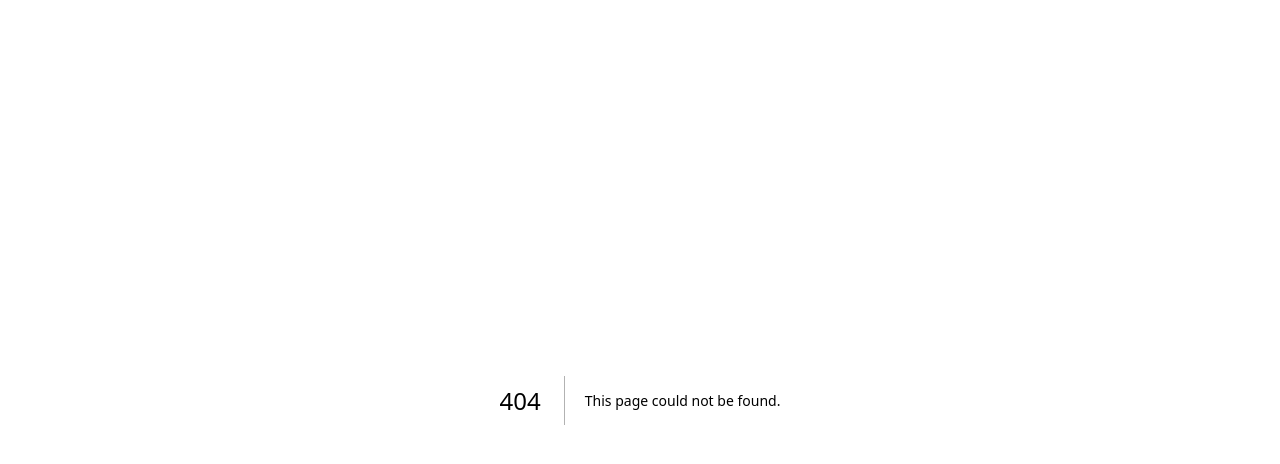
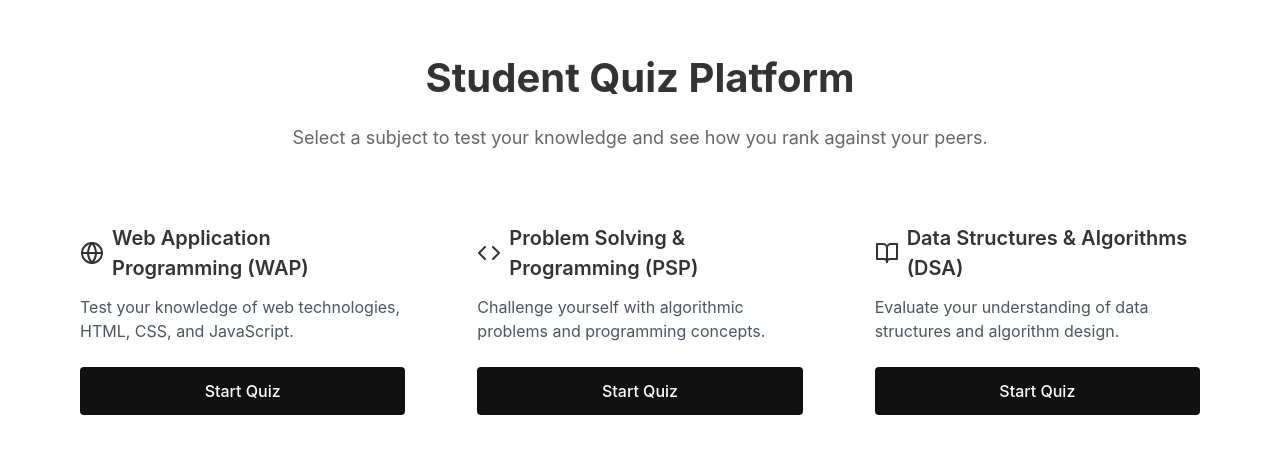
Before and after one commit to chiku97/Project_marathon, a Next.js app: page /dashboard in a window 1280 px wide. Before the commit this address had no page. Shown: the top 464 px of the page. Built offline with nearby package versions, Linux system fonts and the light colour scheme.

Commit message:
first commit nextjs

```diff
--- /dev/null
+++ b/app/dashboard/page.css
@@ -0,0 +1,140 @@
+/* General styles */
+* {
+    box-sizing: border-box;
+    margin: 0;
+    padding: 0;
+  }
+
+  body {
+    font-family: -apple-system, BlinkMacSystemFont, "Segoe UI", Roboto, Oxygen, Ubuntu, Cantarell, "Open Sans",
+      "Helvetica Neue", sans-serif;
+    line-height: 1.5;
+    color: #333;
+  }
+
+  .container {
+    max-width: 1200px;
+    margin: 0 auto;
+    padding: 48px 16px;
+  }
+
+  /* Header styles */
+  .main-title {
+    font-size: 2.5rem;
+    font-weight: bold;
+    text-align: center;
+    margin-bottom: 16px;
+  }
+
+  .subtitle {
+    font-size: 1.125rem;
+    color: #666;
+    text-align: center;
+    margin-bottom: 48px;
+    max-width: 800px;
+    margin-left: auto;
+    margin-right: auto;
+  }
+
+  /* Grid layout */
+  .quiz-grid {
+    display: grid;
+    grid-template-columns: 1fr;
+    gap: 24px;
+  }
+
+  @media (min-width: 768px) {
+    .quiz-grid {
+      grid-template-columns: repeat(3, 1fr);
+    }
+  }
+
+  /* Card styles */
+  .quiz-card {
+    border-radius: 8px;
+    overflow: hidden;
+    display: flex;
+    flex-direction: column;
+    height: 100%;
+  }
+
+  /* Category specific colors */
+  .wap-category {
+    background-color: #eff6ff; /* light blue */
+  }
+
+  .wap-category .icon,
+  .wap-category .category-title {
+    color: #2563eb; /* blue */
+  }
+
+  .psp-category {
+    background-color: #ecfdf5; /* light green */
+  }
+
+  .psp-category .icon,
+  .psp-category .category-title {
+    color: #10b981; /* green */
+  }
+
+  .dsa-category {
+    background-color: #f5f3ff; /* light purple */
+  }
+
+  .dsa-category .icon,
+  .dsa-category .category-title {
+    color: #8b5cf6; /* purple */
+  }
+
+  /* Card sections */
+  .card-header {
+    padding: 24px 24px 12px 24px;
+  }
+
+  .icon-title {
+    display: flex;
+    align-items: center;
+  }
+
+  .icon {
+    display: flex;
+    align-items: center;
+    justify-content: center;
+    width: 24px;
+    height: 24px;
+  }
+
+  .category-title {
+    font-size: 1.25rem;
+    font-weight: 600;
+    margin-left: 8px;
+  }
+
+  .card-body {
+    padding: 0 24px;
+    flex-grow: 1;
+  }
+
+  .category-description {
+    color: #4b5563;
+  }
+
+  .card-footer {
+    padding: 24px;
+  }
+
+  .start-button {
+    display: block;
+    background-color: #111;
+    color: white;
+    padding: 12px 16px;
+    border-radius: 4px;
+    text-align: center;
+    text-decoration: none;
+    font-weight: 500;
+    transition: background-color 0.2s;
+  }
+
+  .start-button:hover {
+    background-color: #333;
+  }
--- /dev/null
+++ b/app/dashboard/page.js
@@ -0,0 +1,115 @@
+import "./page.css"
+
+// Simple icons as React components
+const Globe = () => (
+  <svg
+    xmlns="http://www.w3.org/2000/svg"
+    width="24"
+    height="24"
+    viewBox="0 0 24 24"
+    fill="none"
+    stroke="currentColor"
+    strokeWidth="2"
+    strokeLinecap="round"
+    strokeLinejoin="round"
+  >
+    <circle cx="12" cy="12" r="10"></circle>
+    <line x1="2" y1="12" x2="22" y2="12"></line>
+    <path d="M12 2a15.3 15.3 0 0 1 4 10 15.3 15.3 0 0 1-4 10 15.3 15.3 0 0 1-4-10 15.3 15.3 0 0 1 4-10z"></path>
+  </svg>
+)
+
+const Code = () => (
+  <svg
+    xmlns="http://www.w3.org/2000/svg"
+    width="24"
+    height="24"
+    viewBox="0 0 24 24"
+    fill="none"
+    stroke="currentColor"
+    strokeWidth="2"
+    strokeLinecap="round"
+    strokeLinejoin="round"
+  >
+    <polyline points="16 18 22 12 16 6"></polyline>
+    <polyline points="8 6 2 12 8 18"></polyline>
+  </svg>
+)
+
+const BookOpen = () => (
+  <svg
+    xmlns="http://www.w3.org/2000/svg"
+    width="24"
+    height="24"
+    viewBox="0 0 24 24"
+    fill="none"
+    stroke="currentColor"
+    strokeWidth="2"
+    strokeLinecap="round"
+    strokeLinejoin="round"
+  >
+    <path d="M2 3h6a4 4 0 0 1 4 4v14a3 3 0 0 0-3-3H2z"></path>
+    <path d="M22 3h-6a4 4 0 0 0-4 4v14a3 3 0 0 1 3-3h7z"></path>
+  </svg>
+)
+
+function Dashboard() {
+  const quizCategories = [
+    {
+      id: "wap",
+      title: "Web Application Programming (WAP)",
+      description: "Test your knowledge of web technologies, HTML, CSS, and JavaScript.",
+      icon: <Globe />,
+      colorClass: "wap-category",
+    },
+    {
+      id: "psp",
+      title: "Problem Solving & Programming (PSP)",
+      description: "Challenge yourself with algorithmic problems and programming concepts.",
+      icon: <Code />,
+      colorClass: "psp-category",
+    },
+    {
+      id: "dsa",
+      title: "Data Structures & Algorithms (DSA)",
+      description: "Evaluate your understanding of data structures and algorithm design.",
+      icon: <BookOpen />,
+      colorClass: "dsa-category",
+    },
+  ]
+
+  return (
+    <div className="container">
+      <h1 className="main-title">Student Quiz Platform</h1>
+      <p className="subtitle">Select a subject to test your knowledge and see how you rank against your peers.</p>
+
+      <div className="quiz-grid">
+        {quizCategories.map((category) => (
+          <div key={category.id} className={`quiz-card`}>
+            {/* First div - Icon with colored background */}
+            <div className="card-header" style={{backgroundColor:category.colorClass}}>
+              <div className="icon-title">
+                <span className="icon">{category.icon}</span>
+                <h2 className="category-title">{category.title}</h2>
+              </div>
+            </div>
+
+            {/* Second div - Description paragraph */}
+            <div className="card-body">
+              <p className="category-description">{category.description}</p>
+            </div>
+
+            {/* Third div - Button */}
+            <div className="card-footer">
+              <a  className="start-button">
+                Start Quiz
+              </a>
+            </div>
+          </div>
+        ))}
+      </div>
+    </div>
+  )
+}
+
+export default Dashboard
--- a/app/page.js
+++ b/app/page.js
@@ -3,101 +3,7 @@ import Image from "next/image";
 export default function Home() {
   return (
     <div className="grid grid-rows-[20px_1fr_20px] items-center justify-items-center min-h-screen p-8 pb-20 gap-16 sm:p-20 font-[family-name:var(--font-geist-sans)]">
-      <main className="flex flex-col gap-[32px] row-start-2 items-center sm:items-start">
-        <Image
-          className="dark:invert"
-          src="/next.svg"
-          alt="Next.js logo"
-          width={180}
-          height={38}
-          priority
-        />
-        <ol className="list-inside list-decimal text-sm/6 text-center sm:text-left font-[family-name:var(--font-geist-mono)]">
-          <li className="mb-2 tracking-[-.01em]">
-            Get started by editing{" "}
-            <code className="bg-black/[.05] dark:bg-white/[.06] px-1 py-0.5 rounded font-[family-name:var(--font-geist-mono)] font-semibold">
-              app/page.js
-            </code>
-            .
-          </li>
-          <li className="tracking-[-.01em]">
-            Save and see your changes instantly.
-          </li>
-        </ol>
 
-        <div className="flex gap-4 items-center flex-col sm:flex-row">
-          <a
-            className="rounded-full border border-solid border-transparent transition-colors flex items-center justify-center bg-foreground text-background gap-2 hover:bg-[#383838] dark:hover:bg-[#ccc] font-medium text-sm sm:text-base h-10 sm:h-12 px-4 sm:px-5 sm:w-auto"
-            href="https://vercel.com/new?utm_source=create-next-app&utm_medium=appdir-template-tw&utm_campaign=create-next-app"
-            target="_blank"
-            rel="noopener noreferrer"
-          >
-            <Image
-              className="dark:invert"
-              src="/vercel.svg"
-              alt="Vercel logomark"
-              width={20}
-              height={20}
-            />
-            Deploy now
-          </a>
-          <a
-            className="rounded-full border border-solid border-black/[.08] dark:border-white/[.145] transition-colors flex items-center justify-center hover:bg-[#f2f2f2] dark:hover:bg-[#1a1a1a] hover:border-transparent font-medium text-sm sm:text-base h-10 sm:h-12 px-4 sm:px-5 w-full sm:w-auto md:w-[158px]"
-            href="https://nextjs.org/docs?utm_source=create-next-app&utm_medium=appdir-template-tw&utm_campaign=create-next-app"
-            target="_blank"
-            rel="noopener noreferrer"
-          >
-            Read our docs
-          </a>
-        </div>
-      </main>
-      <footer className="row-start-3 flex gap-[24px] flex-wrap items-center justify-center">
-        <a
-          className="flex items-center gap-2 hover:underline hover:underline-offset-4"
-          href="https://nextjs.org/learn?utm_source=create-next-app&utm_medium=appdir-template-tw&utm_campaign=create-next-app"
-          target="_blank"
-          rel="noopener noreferrer"
-        >
-          <Image
-            aria-hidden
-            src="/file.svg"
-            alt="File icon"
-            width={16}
-            height={16}
-          />
-          Learn
-        </a>
-        <a
-          className="flex items-center gap-2 hover:underline hover:underline-offset-4"
-          href="https://vercel.com/templates?framework=next.js&utm_source=create-next-app&utm_medium=appdir-template-tw&utm_campaign=create-next-app"
-          target="_blank"
-          rel="noopener noreferrer"
-        >
-          <Image
-            aria-hidden
-            src="/window.svg"
-            alt="Window icon"
-            width={16}
-            height={16}
-          />
-          Examples
-        </a>
-        <a
-          className="flex items-center gap-2 hover:underline hover:underline-offset-4"
-          href="https://nextjs.org?utm_source=create-next-app&utm_medium=appdir-template-tw&utm_campaign=create-next-app"
-          target="_blank"
-          rel="noopener noreferrer"
-        >
-          <Image
-            aria-hidden
-            src="/globe.svg"
-            alt="Globe icon"
-            width={16}
-            height={16}
-          />
-          Go to nextjs.org →
-        </a>
-      </footer>
     </div>
   );
 }
```
